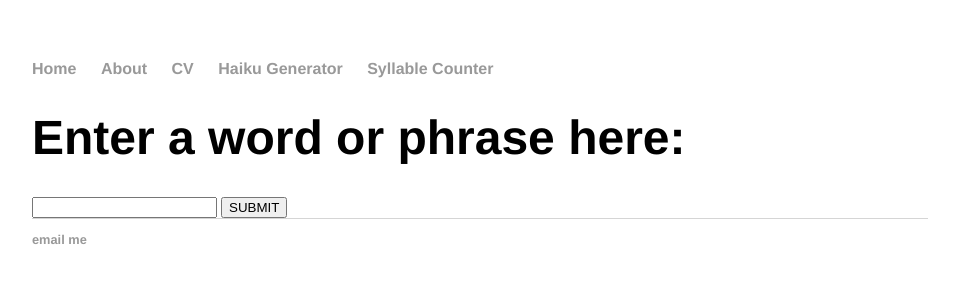
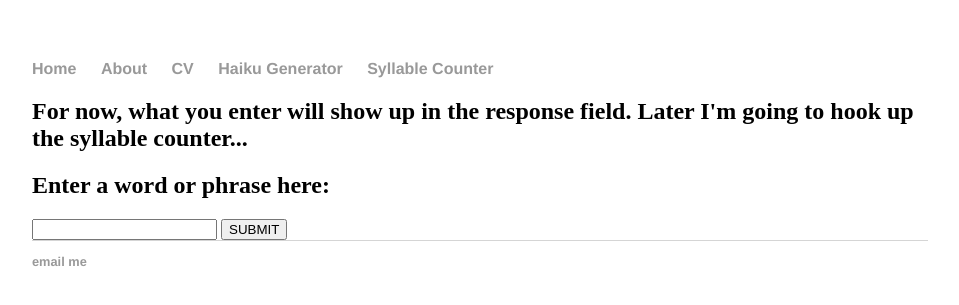
Before and after one commit to SeanEFletcher/SeanEFletcher.github.io, a Jekyll site: the page built from syllable/index.html, in a window 1280 px wide. Shown: the top 305 px of the page, without its empty margins (160-1119 px from the left). Built offline with Jekyll 4.4.1, drawn with Linux system fonts in a browser that asks for light colours.

Commit message:
Update index.html

```diff
--- a/syllable/index.html
+++ b/syllable/index.html
@@ -2,8 +2,8 @@
 layout: default
 title: Syllable Counter
 ---
-
-<h1 id="prompt">Enter a word or phrase here:</h1>
+<h2> For now, what you enter will show up in the response field. Later I'm going to hook up the syllable counter...</h1>
+<h2 id="prompt">Enter a word or phrase here:</h1>
 
       <form id="form" autocomplete="off">
         <input type="text" id="input" value="">
```
